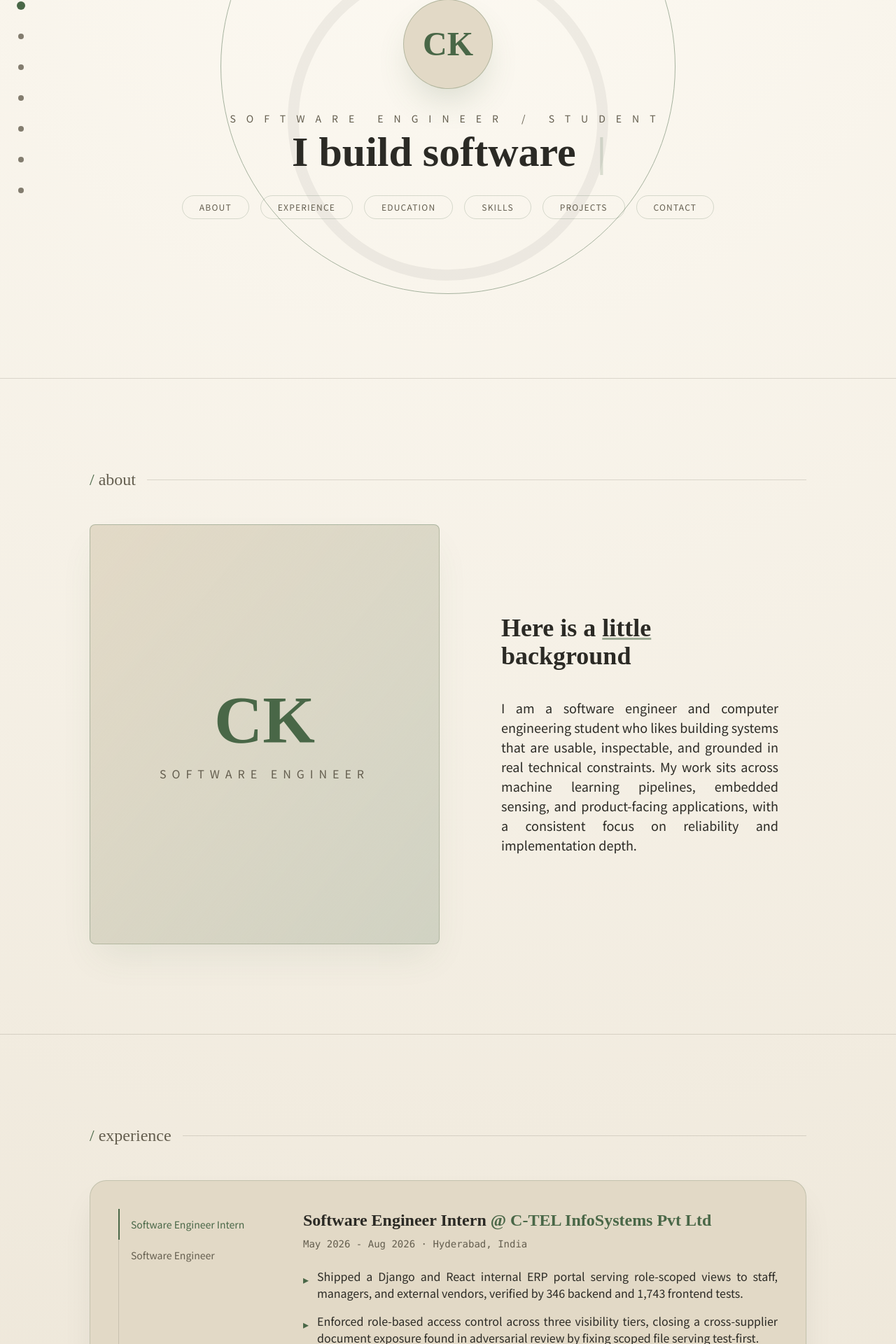
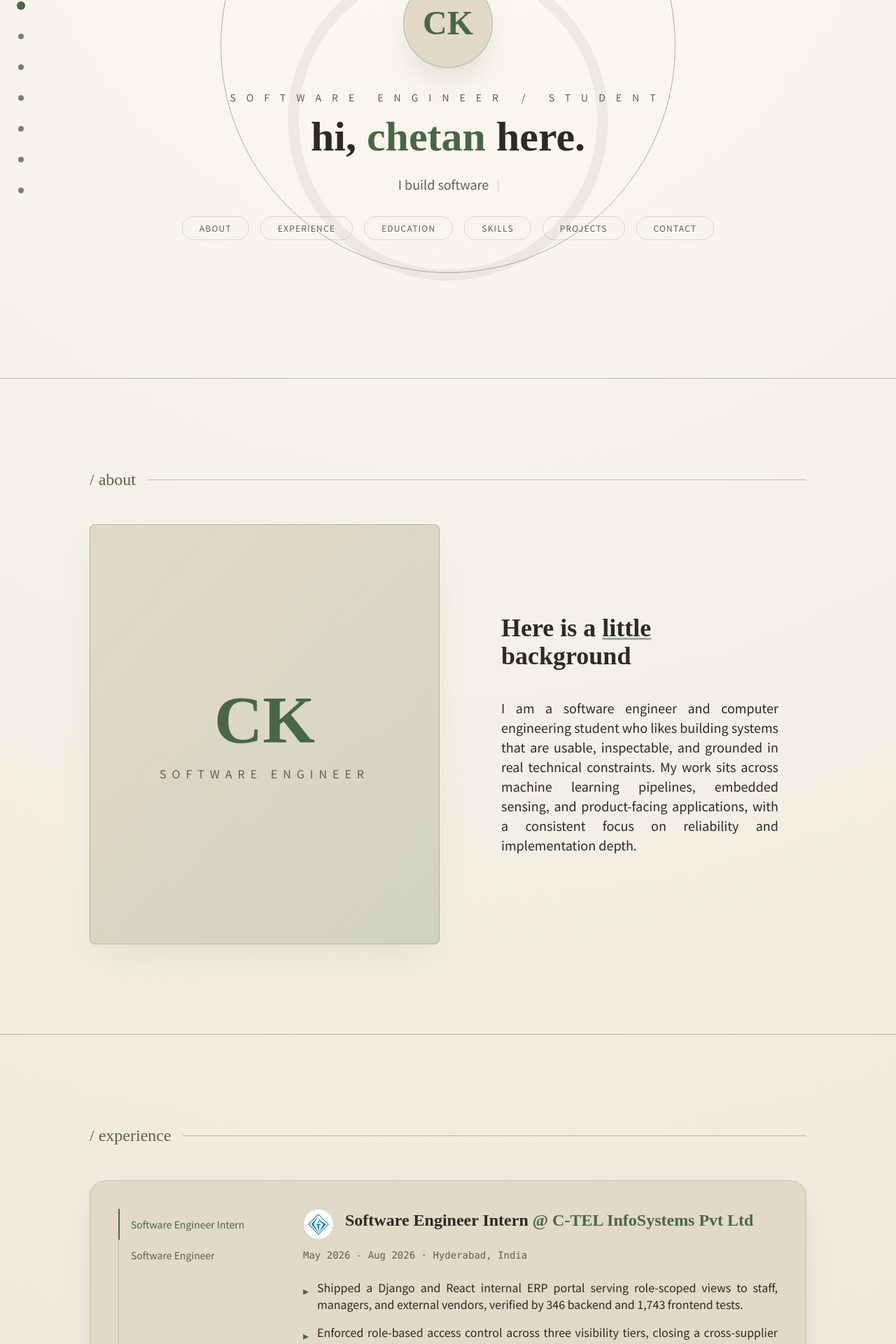
Before and after one commit to chetank03/portfolioWebsite, a Next.js app: page / in a window 1280 px wide. Shown: the part 260-2180 px from the top of the page at 70% size. Built offline with nearby package versions, Linux system fonts and the light colour scheme.

Commit message:
Add hero greeting, restore company logo, fix heading levels and divider contrast

```diff
--- a/components/About.tsx
+++ b/components/About.tsx
@@ -39,11 +39,11 @@ export default function About({ pageInfo }: Props) {
           </div>
         </motion.div>
         <div className="space-y-5 md:space-y-10 px-0 md:px-10">
-          <h4 className="text-xl md:text-4xl font-serif font-semibold">
+          <h3 className="text-xl md:text-4xl font-serif font-semibold">
             Here is a{" "}
             <span className=" underline decoration-darkGreen/50">little</span>{" "}
             background
-          </h4>
+          </h3>
           <p className="text-sm md:text-lg lg:text-lg text-justify">
             {pageInfo?.backgroundInformation}
           </p>
--- a/components/ContactMe.tsx
+++ b/components/ContactMe.tsx
@@ -26,10 +26,10 @@ export default function ContactMe({ pageInfo }: Props) {
       <SectionHeading label="contact" />
 
       <div className="mx-auto flex flex-col space-y-4 md:space-y-5 lg:space-y-6 xl:space-y-6 2xl:space-y-10">
-        <h4 className="text-xl md:text-2xl lg:text-3xl 2xl:text-4xl font-serif font-semibold text-center">
+        <h3 className="text-xl md:text-2xl lg:text-3xl 2xl:text-4xl font-serif font-semibold text-center">
           I have got just what you need.{" "}
           <span className="decoration-darkGreen/50 underline">Lets talk.</span>
-        </h4>
+        </h3>
 
         <div className="space-y-1 md:space-y-3 lg:space-y-3 xl:space-y-3 2xl:space-y-5">
           <div className="flex items-center space-x-5 justify-center">
--- a/components/Education.tsx
+++ b/components/Education.tsx
@@ -44,9 +44,9 @@ export default function Education({ education }: Props) {
               <p className="text-sm uppercase tracking-[6px] text-grayColor">
                 {item.school}
               </p>
-              <h4 className="mt-3 text-xl md:text-2xl font-serif font-semibold text-darkBlack">
+              <h3 className="mt-3 text-xl md:text-2xl font-serif font-semibold text-darkBlack">
                 {item.degree}
-              </h4>
+              </h3>
               <p className="mt-3 text-sm md:text-base text-grayColor">
                 {item.location} | {formatMonthYear(item.dateStarted)} -{" "}
                 {formatMonthYear(item.dateEnded)}
--- a/components/ExperienceCard.tsx
+++ b/components/ExperienceCard.tsx
@@ -1,4 +1,5 @@
 import { motion } from "framer-motion";
+import Image from "next/image";
 import React from "react";
 import { Experience } from "../typings";
 import { formatMonthYear } from "../utils/formatDate";
@@ -19,12 +20,25 @@ export default function ExperienceCard({ experience }: Props) {
       animate={{ opacity: 1, y: 0 }}
       transition={{ duration: 0.35 }}
     >
-      <h4 className="font-serif text-xl font-semibold text-darkBlack md:text-2xl">
-        {experience.jobTitle}{" "}
-        <span className="text-darkGreen">@ {experience.company}</span>
-      </h4>
+      <div className="flex items-start gap-4">
+        {experience.companyLogoUrl && (
+          <div className="flex h-11 w-11 shrink-0 items-center justify-center rounded-full border border-darkGreen/20 bg-white p-1.5 shadow-sm">
+            <Image
+              src={experience.companyLogoUrl}
+              alt={`${experience.company} logo`}
+              width={44}
+              height={44}
+              className="h-full w-full object-contain"
+            />
+          </div>
+        )}
+        <h3 className="font-serif text-xl font-semibold text-darkBlack md:text-2xl">
+          {experience.jobTitle}{" "}
+          <span className="text-darkGreen">@ {experience.company}</span>
+        </h3>
+      </div>
 
-      <p className="mt-2 font-mono text-xs text-grayColor md:text-sm">
+      <p className="mt-3 font-mono text-xs text-grayColor md:text-sm">
         {dateRange}
         {experience.location ? ` · ${experience.location}` : ""}
       </p>
--- a/components/Hero.tsx
+++ b/components/Hero.tsx
@@ -58,13 +58,16 @@ export default function Hero({ pageInfo, socials }: Props) {
       </div>
 
       <div className="z-20">
-        <h2 className="text-sm uppercase text-grayColor pb-2 tracking-[10px] md:tracking-[15px]">
+        <p className="text-sm uppercase text-grayColor pb-4 tracking-[10px] md:tracking-[15px]">
           {pageInfo?.role}
-        </h2>
-        <h1 className="text-2xl md:text-5xl lg:text-6xl font-serif font-semibold px-12 md:px-16">
-          <span className="mr-3">{text}</span>
-          <Cursor cursorColor="#5B7A5A" />
+        </p>
+        <h1 className="px-6 font-serif text-3xl font-semibold text-darkBlack md:px-16 md:text-5xl lg:text-6xl">
+          hi, <span className="text-darkGreen">chetan</span> here.
         </h1>
+        <p className="mx-auto mt-6 max-w-2xl px-6 text-sm text-grayColor md:text-lg">
+          <span className="mr-1">{text}</span>
+          <Cursor cursorColor="#496747" />
+        </p>
 
         <div className="flex flex-wrap items-center justify-center gap-3 px-6 pt-8 md:gap-4">
           <Link href="#about">
--- a/components/Projects.tsx
+++ b/components/Projects.tsx
@@ -26,9 +26,9 @@ export default function Projects({ projects }: Props) {
             transition={{ duration: 0.5 }}
             className="flex w-[80%] shrink-0 snap-center flex-col rounded-3xl border border-darkGreen/20 bg-darkBackground p-8 shadow-2xl shadow-darkBlack/10 sm:w-[70%] md:w-[55%] md:p-10 lg:w-[46%]"
           >
-            <h4 className="font-serif text-2xl font-semibold text-darkBlack md:text-3xl">
+            <h3 className="font-serif text-2xl font-semibold text-darkBlack md:text-3xl">
               {project.title}
-            </h4>
+            </h3>
 
             <div className="mt-4 flex flex-wrap gap-2">
               {project.technologies.map((technology) => (
--- a/components/SectionHeading.tsx
+++ b/components/SectionHeading.tsx
@@ -8,11 +8,14 @@ type Props = {
 export default function SectionHeading({ label, action }: Props) {
   return (
     <div className="mb-12 flex w-full items-center gap-4">
-      <h3 className="whitespace-nowrap font-serif text-xl text-grayColor md:text-2xl">
-        <span className="text-darkGreen">/</span> {label}
-      </h3>
+      <h2 className="whitespace-nowrap font-serif text-xl text-grayColor md:text-2xl">
+        <span aria-hidden="true" className="text-darkGreen">
+          /
+        </span>{" "}
+        {label}
+      </h2>
 
-      <span aria-hidden="true" className="h-px flex-1 bg-grayColor/20" />
+      <span aria-hidden="true" className="h-px flex-1 bg-grayColor/40" />
 
       {action && (
         <a
--- a/components/Skills.tsx
+++ b/components/Skills.tsx
@@ -31,10 +31,10 @@ export default function Skills({ skills }: Props) {
         ))}
       </div>
 
-      <div className="mt-12 border-t border-grayColor/20 pt-8">
-        <h4 className="font-sans text-xs uppercase tracking-widest text-grayColor">
+      <div className="mt-12 border-t border-grayColor/40 pt-8">
+        <h3 className="font-sans text-xs uppercase tracking-widest text-grayColor">
           Machine Learning
-        </h4>
+        </h3>
         <div className="mt-4 flex flex-wrap gap-2">
           {machineLearning.map((area) => (
             <span
--- a/pages/index.tsx
+++ b/pages/index.tsx
@@ -69,32 +69,32 @@ const Home = ({ pageInfo, experiences, education, projects, skills, socials }: P
 
       <main>
         {/* About */}
-        <section id="about" className="border-t border-grayColor/20">
+        <section id="about" className="border-t border-grayColor/40">
           <About pageInfo={pageInfo} />
         </section>
 
         {/* Experiences */}
-        <section id="experience" className="border-t border-grayColor/20">
+        <section id="experience" className="border-t border-grayColor/40">
           <WorkExperience experiences={experiences} />
         </section>
 
         {/* Education */}
-        <section id="education" className="border-t border-grayColor/20">
+        <section id="education" className="border-t border-grayColor/40">
           <Education education={education} />
         </section>
 
         {/* Skills */}
-        <section id="skills" className="border-t border-grayColor/20">
+        <section id="skills" className="border-t border-grayColor/40">
           <Skills skills={skills} />
         </section>
 
         {/* Projects */}
-        <section id="projects" className="border-t border-grayColor/20">
+        <section id="projects" className="border-t border-grayColor/40">
           <Projects projects={projects} />
         </section>
 
         {/* Contact */}
-        <section id="contact" className="border-t border-grayColor/20">
+        <section id="contact" className="border-t border-grayColor/40">
           <ContactMe pageInfo={pageInfo} />
         </section>
       </main>
```
